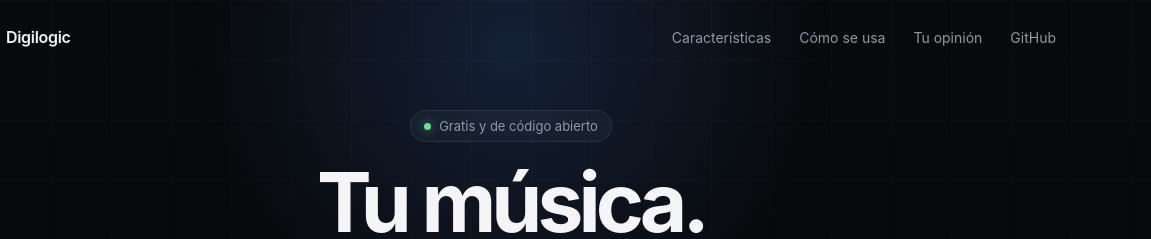
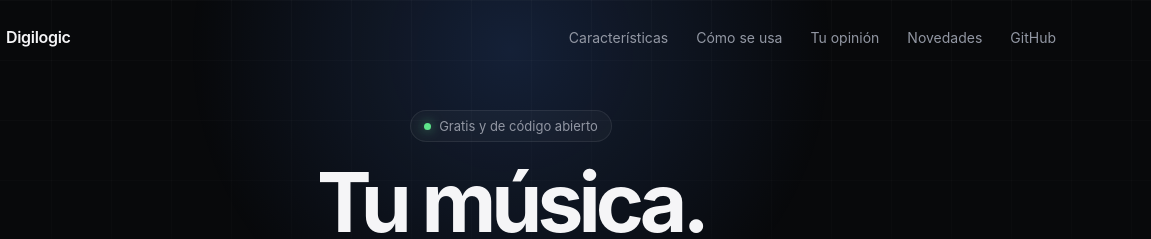
Before and after one commit to digilogic-app/digilogic-app.github.io, a plain HTML site: page index.html in a window 1280 px wide. Shown: the top 239 px of the page, 129-1280 px from the left. Drawn offline with Linux system fonts and the light colour scheme.

Commit message:
Enlace a las novedades en la barra de navegacion
Junto a GitHub, apuntando a /releases en vez de a /releases/latest:
quien ya tiene la app instalada quiere ver el historico de versiones,
no solo la ultima.

Co-Authored-By: Claude Opus 5 <noreply@anthropic.com>
Claude-Session: https://claude.ai/code/session_013PXevnRpJ65mHerrMS96Ft

```diff
--- a/index.html
+++ b/index.html
@@ -59,6 +59,16 @@
             <a href="#features">Características</a>
             <a href="#uso">Cómo se usa</a>
             <a href="#opinion">Tu opinión</a>
+
+            <!-- Apunta a /releases, no a /releases/latest: así se ve el
+                 histórico entero y no solo lo último, que es lo que
+                 interesa a quien ya tiene la app instalada. -->
+            <a href="https://github.com/danielgpf/Digilogic-Player/releases"
+               target="_blank"
+               rel="noopener noreferrer">
+                Novedades
+            </a>
+
             <a href="https://github.com/danielgpf/Digilogic-Player"
                target="_blank"
                rel="noopener noreferrer">
```
